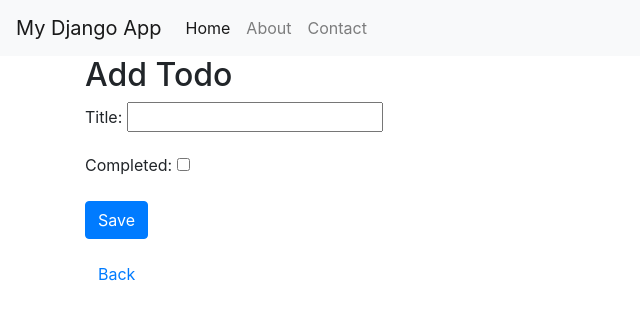
After one commit to khianvictorycalderon/django-crud, a Django app: page /todos/create/ in a window 1280 px wide. The commit adds this page. Shown: the top 320 px of the page, without its empty margins (0-640 px from the left). Run offline with Django 5.2, Linux system fonts and the light colour scheme; some libraries are stand-ins or nearby versions.

Commit message:
Added create todo

```diff
--- /dev/null
+++ b/myapp/forms.py
@@ -0,0 +1,7 @@
+from django import forms
+from .models import TodoItem
+
+class TodoForm(forms.ModelForm):
+    class Meta:
+        model = TodoItem
+        fields = ["title", "completed"]
--- /dev/null
+++ b/myapp/templates/create_todo.html
@@ -0,0 +1,13 @@
+{% extends "base.html" %}
+
+{% block content %}
+    <h2>Add Todo</h2>
+
+    <form method="post">
+        {% csrf_token %}
+        {{ form.as_p }}
+        <button class="btn btn-primary" type="submit">Save</button>
+    </form>
+
+    <a href="{% url 'Todos' %}" class="btn btn-link mt-3">Back</a>
+{% endblock %}
--- a/myapp/templates/todos.html
+++ b/myapp/templates/todos.html
@@ -2,6 +2,11 @@
 
 {% block content %}
     <h1>Todo Lists</h1>
+
+    <a href="{% url 'create_todo' %}" class="btn btn-success mb-3">
+    + Add Todo
+    </a>
+
     <ul>
         {% for todo in todos %}
             <li>
--- a/myapp/urls.py
+++ b/myapp/urls.py
@@ -3,5 +3,6 @@ from . import views
 
 urlpatterns = [
     path("", views.home, name="home"),
-    path("todos/", views.todos, name="Todos")
+    path("todos/", views.todos, name="Todos"),
+    path("todos/create/", views.create_todos, name="create_todo")
 ]
--- a/myapp/views.py
+++ b/myapp/views.py
@@ -1,5 +1,6 @@
-from django.shortcuts import render
+from django.shortcuts import render, redirect
 from .models import TodoItem
+from .forms import TodoForm
 
 # Create your views here.
 def home(request):
@@ -10,3 +11,12 @@ def todos(request):
     return render(request, "todos.html", {
         "todos": items
     })
+
+def create_todos(request):
+    form = TodoForm(request.POST or None)
+
+    if form.is_valid():
+        form.save()
+        return redirect("Todos")
+
+    return render(request, "create_todo.html", { "form": form })
```
